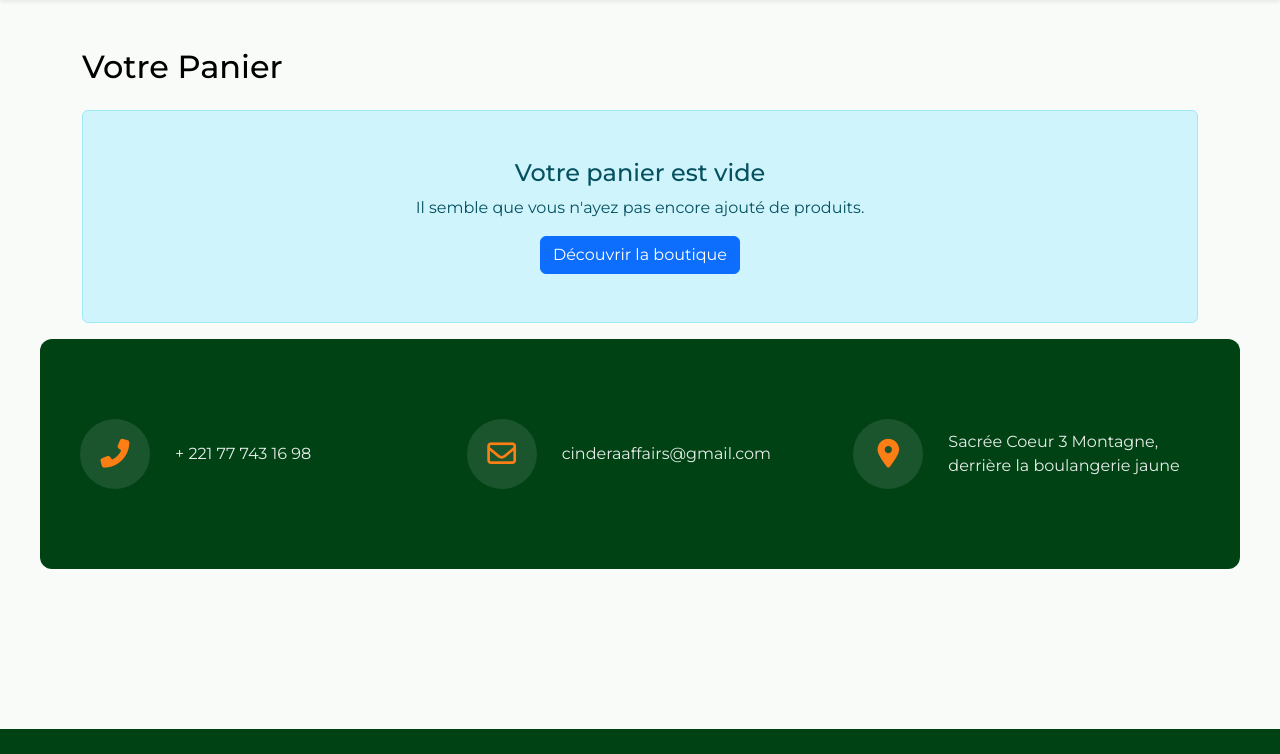
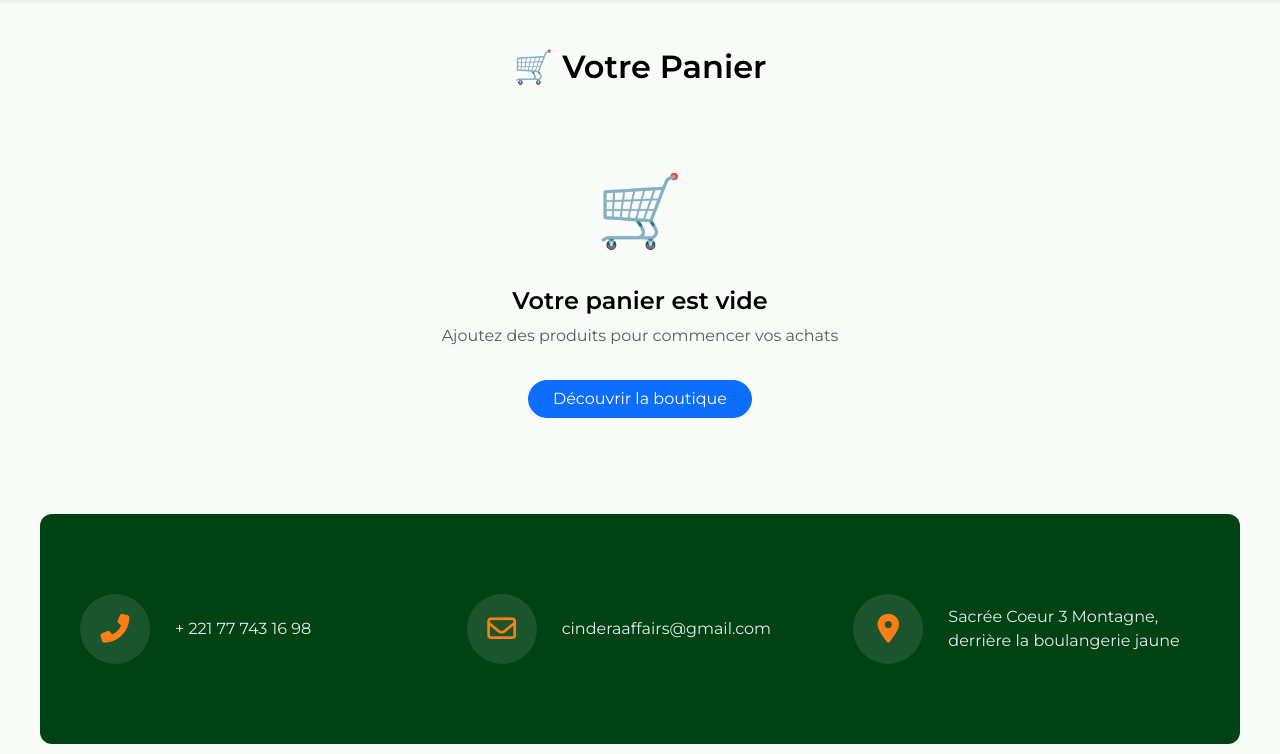
Before and after one commit to ndire92/cind, a Django app: page /boutique/cart/ in a window 1280 px wide. Shown: the part 94-848 px from the top of the page. Run offline with Django 5.2, Linux system fonts and the light colour scheme; data comes from the database, SQL or seed files in the repository; some web fonts are replaced.

Commit message:
Update detail.html

```diff
--- a/templates/shop/cart/detail.html
+++ b/templates/shop/cart/detail.html
@@ -1,78 +1,229 @@
 {% extends "base.html" %}
 
 {% block content %}
-<div class="container mt-5">
-    <h2 class="mb-4">Votre Panier</h2>
+
+<style>
+/* Bouton principal */
+.btn-success {
+    background-color: #014215 !important;
+    border-color: #014215 !important;
+}
+
+.btn-success:hover {
+    background-color: #fd7e14 !important;
+    border-color: #fd7e14 !important;
+}
+
+/* Bouton outline version */
+.btn-outline-success {
+    color: #014215;
+    border-color: #014215;
+}
+
+.btn-outline-success:hover {
+    background-color: #014215;
+    color: #fff;
+}
+
+/* Bouton primaire personnalisé (optionnel) */
+.btn-cindera {
+    background-color: #014215;
+    color: white;
+    border: none;
+}
+
+.btn-cindera:hover {
+    background-color: #fd7e14;
+    color: white;
+}
+.card {
+    border: none;
+    border-radius: 1rem;
+    transition: 0.3s;
+}
+
+.card:hover {
+    transform: translateY(-3px);
+}
+
+.card-body {
+    padding: 1.5rem;
+}
+
+/* Boutons */
+.btn-outline-success:hover {
+    background-color: #014215;
+    color: #fff;
+    border-color: #014215;
+}
+
+.btn-outline-danger:hover {
+    background-color: #dc3545;
+    color: #fff;
+    border-color: #dc3545;
+}
+
+.btn {
+    transition: all 0.3s ease;
+}
+
+/* Input quantité */
+input[type="number"] {
+    border-radius: 50px;
+    text-align: center;
+}
+
+/* Résumé sticky */
+@media (min-width: 992px) {
+    .sticky-summary {
+        position: sticky;
+        top: 100px;
+    }
+}
+</style>
+
+<div class="container py-5">
+
+    <h2 class="fw-bold mb-4 text-center">🛒 Votre Panier</h2>
 
     {% if items %}
-        <div class="table-responsive bg-white shadow-sm rounded">
-            <table class="table table-hover mb-0">
-                <thead class="thead-light">
-                    <tr>
-                        <th style="width: 100px;">Image</th>
-                        <th>Produit</th>
-                        <th>Prix Unitaire</th>
-                        <th style="width: 150px;">Quantité</th>
-                        <th>Total</th>
-                        <th></th>
-                    </tr>
-                </thead>
-                <tbody>
-                    {% for item in items %}
-                    <tr>
-                        <td>
+
+    <div class="row g-4">
+
+        <!-- PRODUITS -->
+        <div class="col-lg-8">
+
+            {% for item in items %}
+            <div class="card shadow-sm rounded-4 mb-3">
+                <div class="card-body">
+
+                    <div class="row align-items-center">
+
+                        <!-- IMAGE -->
+                        <div class="col-md-2 text-center">
                             {% if item.product.image %}
-                                <img src="{{ item.product.image.url }}" class="img-fluid rounded" style="max-width: 60px;">
+                                <img src="{{ item.product.image.url }}" class="img-fluid rounded-3" style="max-height:80px;">
                             {% else %}
-                                <img src="https://via.placeholder.com/60" class="img-fluid rounded">
+                                <img src="https://via.placeholder.com/80" class="img-fluid rounded-3">
                             {% endif %}
-                        </td>
-                        <td>
-                            <strong>{{ item.product.name }}</strong>
-                        </td>
-                        <td>{{ item.price }} FCFA</td>
-                        <td>
-                            <!-- CORRECTION ICI : Utilisation de cart_update et non cart_add -->
-                            <form action="{% url 'products:cart_update' item.product.id %}" method="post" class="d-flex">
+                        </div>
+
+                        <!-- NOM -->
+                        <div class="col-md-3">
+                            <h6 class="fw-bold mb-1">{{ item.product.name }}</h6>
+                            <small class="text-muted">Produit naturel</small>
+                        </div>
+
+                        <!-- PRIX -->
+                        <div class="col-md-2 text-center">
+                            <small class="text-muted">Prix</small><br>
+                            <strong>{{ item.price|floatformat:0 }} FCFA</strong>
+                        </div>
+
+                        <!-- QUANTITÉ -->
+                        <div class="col-md-3 text-center">
+                            <form action="{% url 'products:cart_update' item.product.id %}" method="post" class="d-flex justify-content-center">
                                 {% csrf_token %}
-                                <input type="number" name="quantity" value="{{ item.quantity }}" min="1" class="form-control form-control-sm me-2">
-                                <button type="submit" class="btn btn-sm btn-outline-secondary">
-                                    <i class="bi bi-arrow-clockwise"></i>
+                                <input type="number" name="quantity"
+                                       value="{{ item.quantity }}"
+                                       min="1"
+                                       class="form-control form-control-sm w-50 me-2">
+                                <button type="submit" class="btn btn-sm btn-outline-success rounded-pill">
+                                    🔄
                                 </button>
                             </form>
-                        </td>
-                        <td><strong>{{ item.total }} FCFA</strong></td>
-                        <td>
-                            <a href="{% url 'products:cart_remove' item.product.id %}" class="btn btn-sm btn-outline-danger">
-                                <i class="bi bi-trash"></i>
+                        </div>
+
+                        <!-- TOTAL -->
+                        <div class="col-md-1 text-end">
+                            <strong class="text-success">
+                                {{ item.total|floatformat:0 }} FCFA
+                            </strong>
+                        </div>
+
+                        <!-- SUPPRIMER -->
+                        <div class="col-md-1 text-end">
+                            <a href="{% url 'products:cart_remove' item.product.id %}"
+                               class="btn btn-sm btn-outline-danger rounded-circle">
+                                🗑️
                             </a>
-                        </td>
-                    </tr>
-                    {% endfor %}
-                </tbody>
-            </table>
+                        </div>
+
+                    </div>
+
+                </div>
+            </div>
+            {% endfor %}
+
         </div>
 
-        <div class="row mt-4">
-            <div class="col-md-6">
-                <a href="{% url 'products:shop' %}" class="btn btn-outline-secondary">
-                    <i class="bi bi-arrow-left"></i> Continuer les achats
-                </a>
+        <!-- RÉSUMÉ -->
+        <div class="col-lg-4">
+
+            <div class="card shadow rounded-4 sticky-summary">
+                <div class="card-body">
+
+                    <h5 class="fw-bold mb-3">🧾 Résumé</h5>
+
+                    <div class="d-flex justify-content-between mb-2">
+                        <span>Articles</span>
+                        <strong>{{ items|length }}</strong>
+                    </div>
+
+                    <div class="d-flex justify-content-between mb-2">
+                        <span>Sous-total</span>
+                        <strong>{{ total|floatformat:0 }} FCFA</strong>
+                    </div>
+
+                    <div class="d-flex justify-content-between mb-2">
+                        <span>Livraison</span>
+                        <span class="text-muted">Calculée à l'étape suivante</span>
+                    </div>
+
+                    <hr>
+
+                    <div class="d-flex justify-content-between mb-3">
+                        <h5>Total</h5>
+                        <h5 class="text-success fw-bold">
+                            {{ total|floatformat:0 }} FCFA
+                        </h5>
+                    </div>
+
+                    <!-- CHECKOUT -->
+                    <a href="{% url 'products:checkout' %}"
+                       class="btn btn-success w-100 rounded-pill py-2 shadow-sm">
+                        🚀 Passer la commande
+                    </a>
+
+                    <!-- CONTINUER -->
+                    <a href="{% url 'products:shop' %}"
+                       class="btn btn-outline-secondary w-100 mt-2 rounded-pill">
+                        ← Continuer les achats
+                    </a>
+
+                </div>
             </div>
-            <div class="col-md-6 text-end">
-                <h4>Total du panier : <span class="text-primary">{{ total }} FCFA</span></h4>
-                <a href="{% url 'products:checkout' %}" class="btn btn-success btn-lg mt-2">
-                    Passer la commande <i class="bi bi-arrow-right"></i>
-                </a>
-            </div>
+
         </div>
 
+    </div>
+
     {% else %}
-        <div class="alert alert-info text-center py-5">
-            <h4>Votre panier est vide</h4>
-            <p class="mb-3">Il semble que vous n'ayez pas encore ajouté de produits.</p>
-            <a href="{% url 'products:shop' %}" class="btn btn-primary">Découvrir la boutique</a>
-        </div>
+
+    <!-- PANIER VIDE -->
+    <div class="text-center py-5">
+        <div class="mb-4" style="font-size:70px;">🛒</div>
+        <h4 class="fw-bold">Votre panier est vide</h4>
+        <p class="text-muted">Ajoutez des produits pour commencer vos achats</p>
+
+        <a href="{% url 'products:shop' %}"
+           class="btn btn-primary rounded-pill px-4 mt-3">
+            Découvrir la boutique
+        </a>
+    </div>
+
     {% endif %}
+
 </div>
+
 {% endblock %}
```
